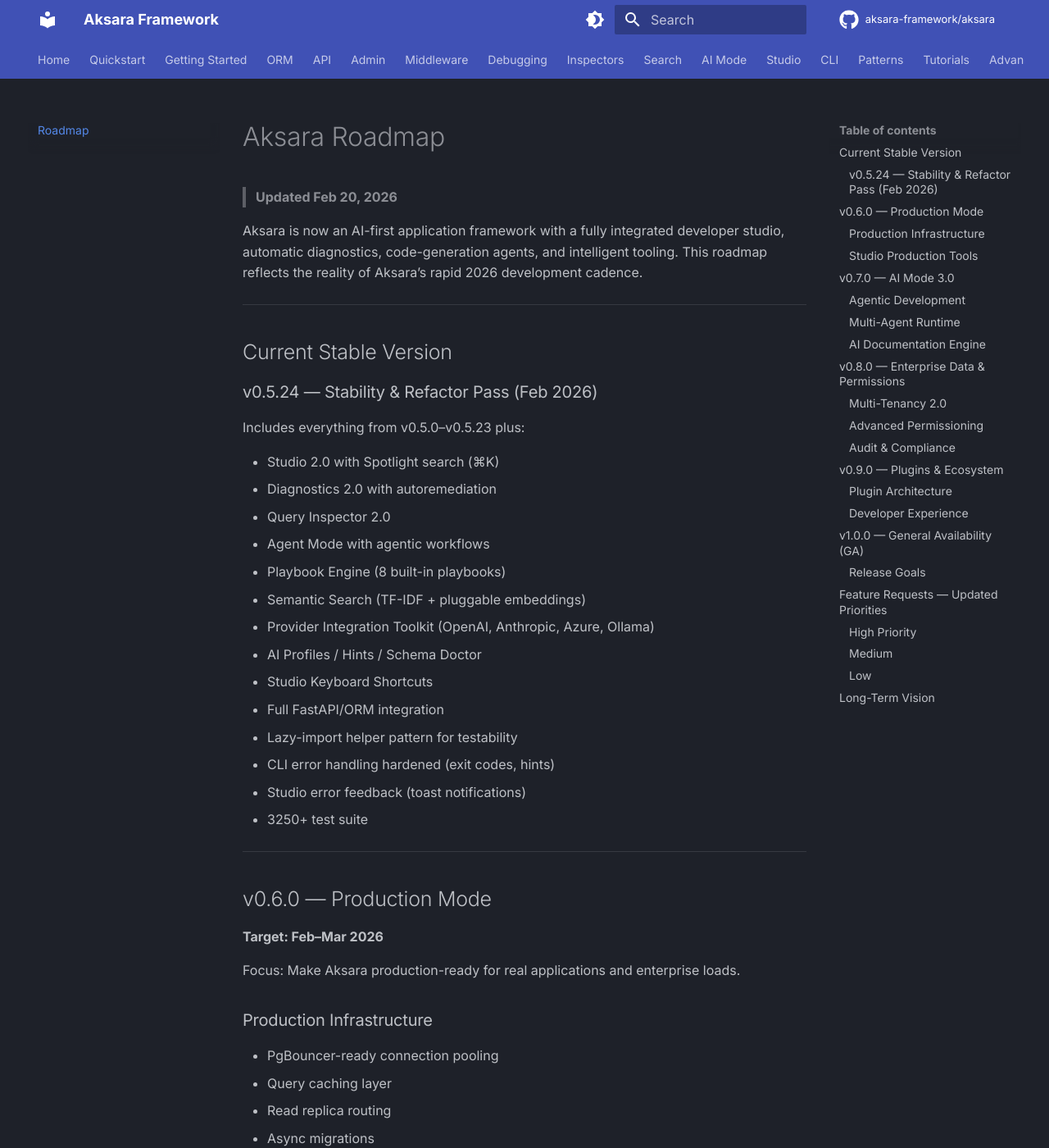
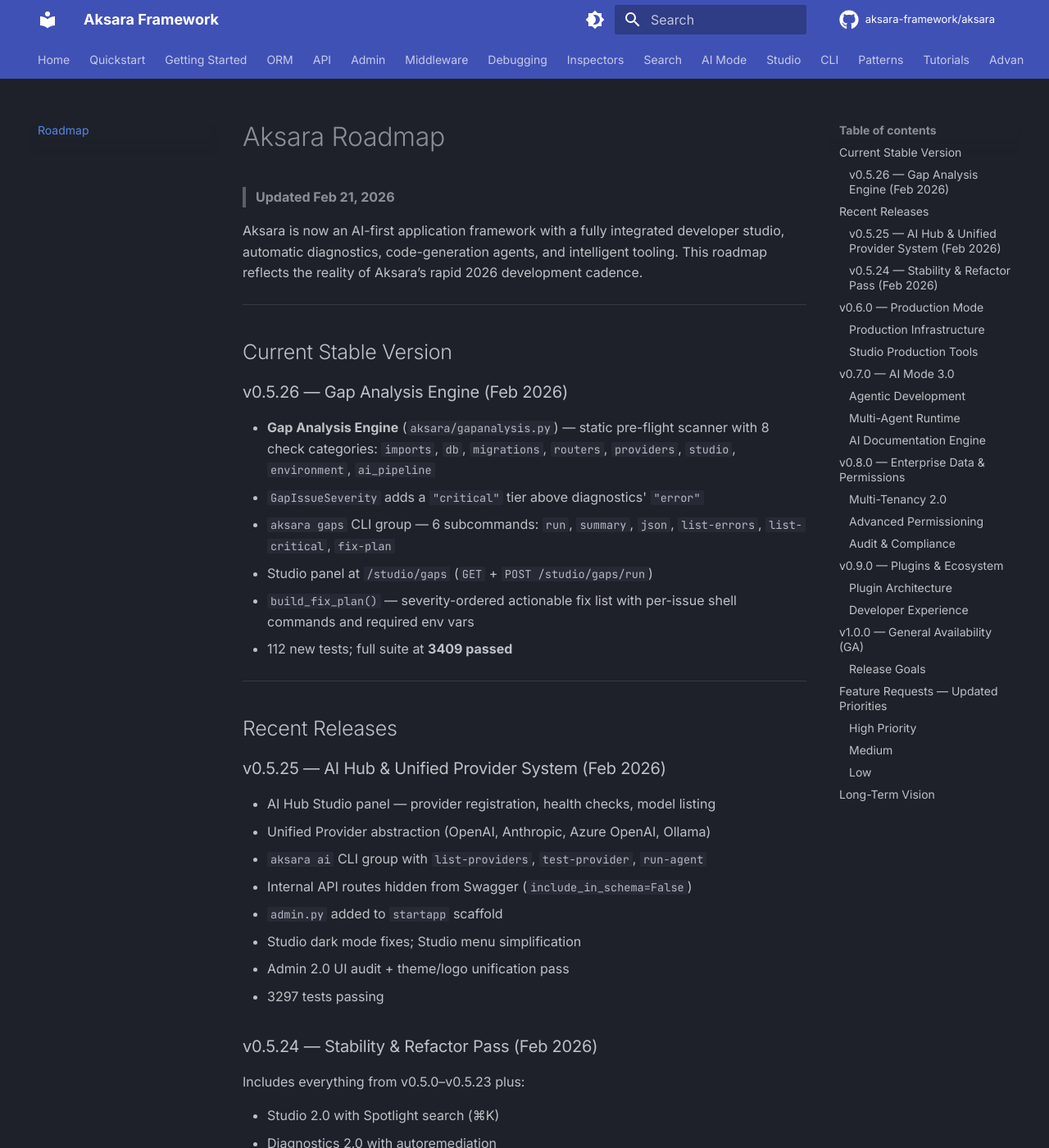
Before and after one commit to nagarjuna-tella/Aksara, an MkDocs documentation site: the page built from docs/docs/roadmap.md, in a window 1280 px wide and 1400 px high. Shown: the whole window at 82% size. Built offline with MkDocs 1.6.1 and Material for MkDocs 9.7.7, drawn with Linux system fonts in a browser that asks for light colours; comment, search, counter and statistics services are not loaded; the version menu is left out; some of the changed text lies outside the part shown.

Commit message:
docs: Update roadmap with new version details and recent releases

```diff
--- a/docs/docs/roadmap.md
+++ b/docs/docs/roadmap.md
@@ -1,6 +1,6 @@
 # Aksara Roadmap
 
-> **Updated Feb 20, 2026**
+> **Updated Feb 21, 2026**
 
 Aksara is now an AI-first application framework with a fully integrated
 developer studio, automatic diagnostics, code-generation agents, and
@@ -10,6 +10,34 @@
 ---
 
 ## Current Stable Version
+
+### v0.5.26 — Gap Analysis Engine (Feb 2026)
+
+- **Gap Analysis Engine** (`aksara/gapanalysis.py`) — static pre-flight scanner
+  with 8 check categories: `imports`, `db`, `migrations`, `routers`, `providers`,
+  `studio`, `environment`, `ai_pipeline`
+- `GapIssueSeverity` adds a `"critical"` tier above diagnostics' `"error"`
+- `aksara gaps` CLI group — 6 subcommands: `run`, `summary`, `json`,
+  `list-errors`, `list-critical`, `fix-plan`
+- Studio panel at `/studio/gaps` (`GET` + `POST /studio/gaps/run`)
+- `build_fix_plan()` — severity-ordered actionable fix list with per-issue
+  shell commands and required env vars
+- 112 new tests; full suite at **3409 passed**
+
+---
+
+## Recent Releases
+
+### v0.5.25 — AI Hub & Unified Provider System (Feb 2026)
+
+- AI Hub Studio panel — provider registration, health checks, model listing
+- Unified Provider abstraction (OpenAI, Anthropic, Azure OpenAI, Ollama)
+- `aksara ai` CLI group with `list-providers`, `test-provider`, `run-agent`
+- Internal API routes hidden from Swagger (`include_in_schema=False`)
+- `admin.py` added to `startapp` scaffold
+- Studio dark mode fixes; Studio menu simplification
+- Admin 2.0 UI audit + theme/logo unification pass
+- 3297 tests passing
 
 ### v0.5.24 — Stability & Refactor Pass (Feb 2026)
 
@@ -28,7 +56,9 @@
 - Lazy-import helper pattern for testability
 - CLI error handling hardened (exit codes, hints)
 - Studio error feedback (toast notifications)
-- 3250+ test suite
+- Complete migration system overhaul — new autodetector (1 060 lines), 22 migration bugs fixed, 27 new tests
+- ORM / Fields / Migrations deep audit — 35 bugs fixed
+- 3 250+ test suite
 
 ---
 
```
